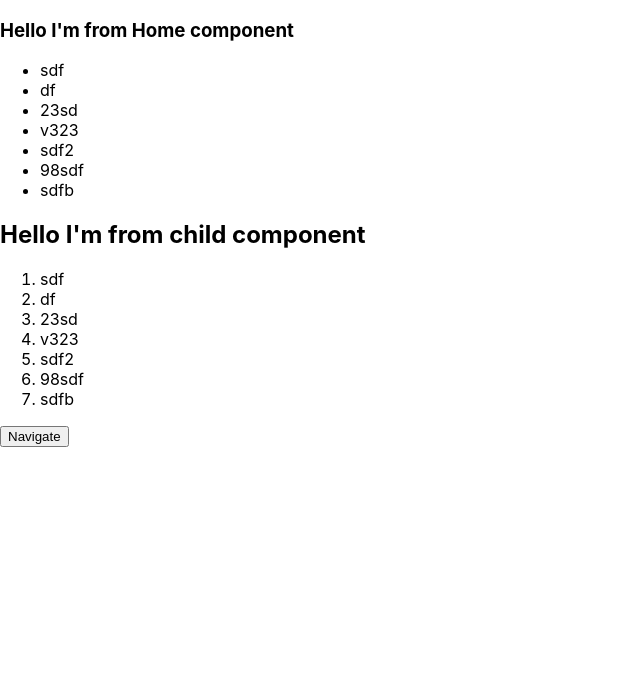
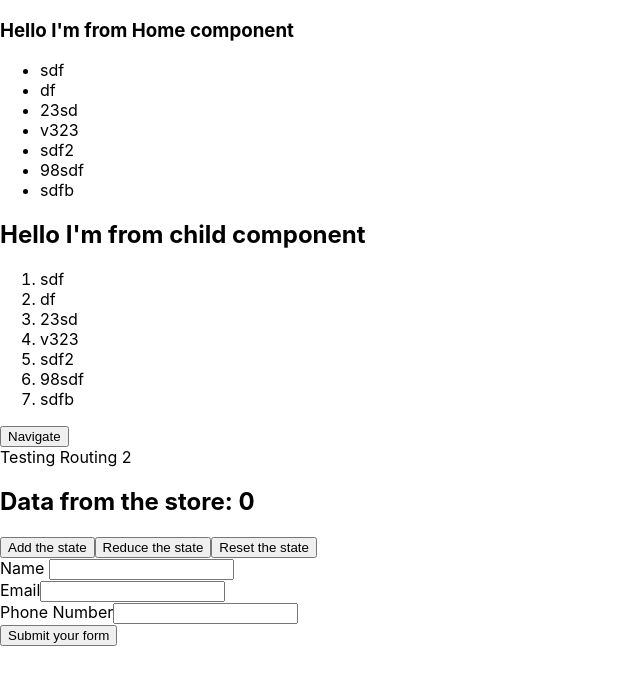
Before and after one commit to Srikanth46148346/reactTest, a React (Create React App) app: page / in a window 1280 px wide. Shown: the top 684 px of the page, without its empty margins (0-640 px from the left). Built offline with nearby package versions, Linux system fonts and the light colour scheme.

Commit message:
Formik form creation

```diff
--- a/package.json
+++ b/package.json
@@ -9,12 +9,14 @@
     "@testing-library/jest-dom": "^6.9.1",
     "@testing-library/react": "^16.3.2",
     "@testing-library/user-event": "^13.5.0",
+    "formik": "^2.4.9",
     "react": "^18.2.0",
     "react-dom": "^18.2.0",
     "react-redux": "^9.3.0",
     "react-router-dom": "^7.18.1",
     "react-scripts": "5.0.1",
-    "web-vitals": "^2.1.4"
+    "web-vitals": "^2.1.4",
+    "yup": "^1.7.1"
   },
   "scripts": {
     "start": "react-scripts start",
--- a/src/amystore.js
+++ b/src/amystore.js
@@ -1,10 +1,13 @@
 import { configureStore } from "@reduxjs/toolkit";
 import counterReducer from "./features/counter/counterSlice";
+import newSliceReducer from "./features/counter/newSlice"
 
 
 const store = configureStore({
     reducer: {
-        counter: counterReducer
+        counter: counterReducer,
+        newSlice: newSliceReducer
+
     }
 });
 
--- /dev/null
+++ b/src/components/forms/testForms.jsx
@@ -0,0 +1,49 @@
+import * as Yup from "yup";
+import { ErrorMessage, Field, Form, Formik } from "formik";
+const initialValues = {
+  name: "",
+  mail: "",
+  phoneNum: "",
+};
+
+const validationSchema = Yup.object({
+  name: Yup.string().required("Name is required"),
+  mail: Yup.string().email("Invalid email").required("Email is required"),
+  phoneNum: Yup.string().required("Phone number is required"),
+});
+
+export default function CreateApplication() {
+  const handleClick = (values) => {
+    console.log("Values from the form: ", values);
+  };
+
+  return (
+    <Formik
+      initialValues={initialValues}
+      validationSchema={validationSchema}
+      onSubmit={handleClick}
+    >
+      <Form>
+        <div>
+          <label> Name </label>
+          <Field name="name"></Field>
+          <ErrorMessage name="name" component="div" />
+        </div>
+
+        <div>
+          <label>Email</label>
+          <Field name="mail"></Field>
+          <ErrorMessage name="mail" component="div" />
+        </div>
+
+        <div>
+          <label>Phone Number</label>
+          <Field name="phoneNum"></Field>
+          <ErrorMessage name="phoneNum" component="div" />
+        </div>
+
+        <button type="submit">Submit your form</button>
+      </Form>
+    </Formik>
+  );
+}
--- a/src/components/home.jsx
+++ b/src/components/home.jsx
@@ -2,6 +2,8 @@ import React from "react";
 import Child from "./child";
 import Test from "./test";
 import { useNavigate } from "react-router-dom";
+import Routing2 from "./routing/routing2";
+import CreateApplication from "./forms/testForms";
 
 function Home() {
   const some = ["sdf", "df", "23sd", "v323", "sdf2", "98sdf", "sdfb"];
@@ -22,6 +24,8 @@ function Home() {
       <Child some={some} />
       {/* <Test /> */}
       <button onClick={handleNavigation}>Navigate</button>
+      <Routing2></Routing2>
+      <CreateApplication></CreateApplication>
     </div>
   );
 }
--- a/src/components/reduxtest.jsx
+++ b/src/components/reduxtest.jsx
@@ -19,5 +19,4 @@ function Testmyredux(){
     )
 }
 
-
 export default Testmyredux
--- a/src/components/routing/routing2.jsx
+++ b/src/components/routing/routing2.jsx
@@ -1,9 +1,22 @@
-function Routing2(){
-    return (
-        <div>
-            Testing Routing 2
-        </div>
-    )
+import { useDispatch } from "react-redux";
+import { useSelector } from "react-redux";
+import { add, remove, reset } from "../../features/counter/newSlice";
+
+function Routing2() {
+  const centralData = useSelector((state) => state.newSlice.value);
+  console.log("CentralDATA", centralData);
+  const dispatch = useDispatch();
+
+  return (
+    <div>
+      Testing Routing 2<h2>Data from the store: {centralData}</h2>
+      <div>
+        <button onClick={() => dispatch(add())}>Add the state</button>
+        <button onClick={() => dispatch(remove())}>Reduce the state</button>
+        <button onClick={() => dispatch(reset())}>Reset the state</button>
+      </div>
+    </div>
+  );
 }
 
 export default Routing2;
--- /dev/null
+++ b/src/features/counter/newSlice.js
@@ -0,0 +1,27 @@
+import { createSlice } from "@reduxjs/toolkit";
+
+const newSlice = createSlice({
+    name: 'my new slice',
+    initialState : {
+        value: 0
+    },
+    reducers: {
+        add(state){
+            state.value += 1;
+        },
+
+        remove(state){
+            state.value -= 1;
+        },
+
+        reset(state){
+            state.value = 0;
+        }
+
+    }
+});
+
+
+export const {add, remove, reset} = newSlice.actions;
+
+export default newSlice.reducer;
```
Also changed, not shown: src/components/reduxtest1.jsx (added, +9 -0 lines), 1 other file (tests, documents, lock files or other folders).
